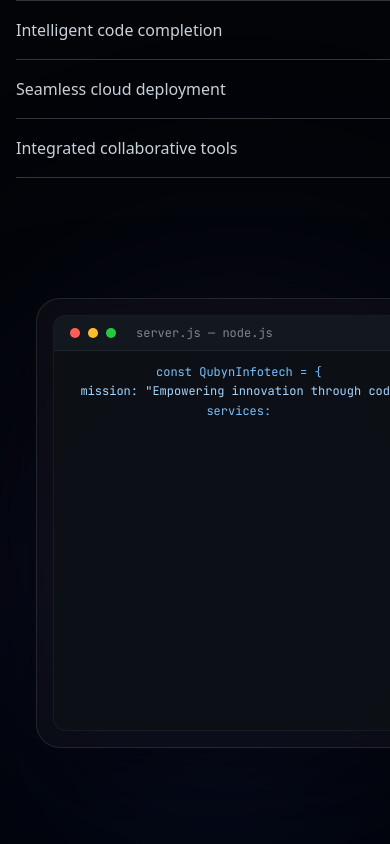
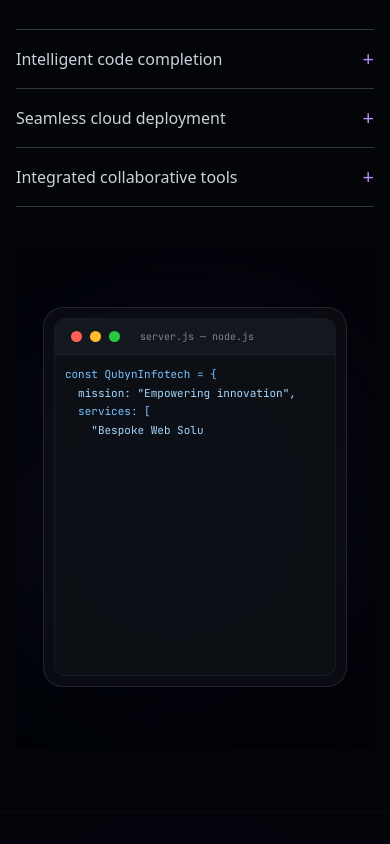
Before and after one commit to shaanid/qubyn-infotech, a Nuxt app: page / in a window 390 px wide. Shown: the part 2640-3484 px from the top of the page. Built offline with nearby package versions, Linux system fonts and the light colour scheme.

Commit message:
feat: responsive design

```diff
--- a/app/components/Navbar.vue
+++ b/app/components/Navbar.vue
@@ -97,18 +97,18 @@
       >
         <nav class="max-w-7xl mx-auto px-4 sm:px-6 py-6 flex flex-col gap-4">
           <NuxtLink
+            to="/#home"
+            @click="mobileMenuOpen = false"
+            class="text-gray-300 hover:text-white transition-colors duration-200 py-3 px-4 rounded-lg hover:bg-purple-600/10"
+          >
+            Home
+          </NuxtLink>
+          <NuxtLink
             to="/services"
             @click="mobileMenuOpen = false"
             class="text-gray-300 hover:text-white transition-colors duration-200 py-3 px-4 rounded-lg hover:bg-purple-600/10"
           >
             Services
-          </NuxtLink>
-          <NuxtLink
-            to="/#solutions"
-            @click="mobileMenuOpen = false"
-            class="text-gray-300 hover:text-white transition-colors duration-200 py-3 px-4 rounded-lg hover:bg-purple-600/10"
-          >
-            Solutions
           </NuxtLink>
           <NuxtLink
             to="/about"
--- a/app/components/Terminal.vue
+++ b/app/components/Terminal.vue
@@ -3,18 +3,14 @@
 
 const codeLines = [
   { text: "const QubynInfotech = {", color: "#79c0ff" },
-  {
-    text: '  mission: "Empowering innovation through code",',
-    color: "#a5d6ff",
-  },
+  { text: '  mission: "Empowering innovation",', color: "#a5d6ff" },
   { text: "  services: [", color: "#79c0ff" },
   { text: '    "Bespoke Web Solutions",', color: "#a5d6ff" },
   { text: '    "AI & Cloud Engineering",', color: "#a5d6ff" },
   { text: '    "Digital Transformation"', color: "#a5d6ff" },
   { text: "  ],", color: "#79c0ff" },
-  { text: '  focus: "Visual Excellence & Scalability",', color: "#a5d6ff" },
-  { text: '  approach: "User-centric design systems",', color: "#a5d6ff" },
-  { text: '  results: "High-performance digital products"', color: "#a5d6ff" },
+  { text: '  focus: "Scalability",', color: "#a5d6ff" },
+  { text: '  approach: "User-centric",', color: "#a5d6ff" },
   { text: "};", color: "#79c0ff" },
   { text: "", color: "" },
   { text: 'Qubyn.build({ dream: "Your Future" });', color: "#d2a8ff" },
@@ -36,11 +32,11 @@
       displayedLines.value[currentLineIndex.value].text +=
         currentLine.text[currentCharIndex.value];
       currentCharIndex.value++;
-      setTimeout(typeCode, 30 + Math.random() * 50);
+      setTimeout(typeCode, 30 + Math.random() * 40);
     } else {
       currentLineIndex.value++;
       currentCharIndex.value = 0;
-      setTimeout(typeCode, 200);
+      setTimeout(typeCode, 150);
     }
   }
 };
@@ -68,7 +64,7 @@
 
         <div class="code-editor">
           <div class="line-numbers">
-            <div v-for="n in 13" :key="n" class="ln">{{ n }}</div>
+            <div v-for="n in 12" :key="n" class="ln">{{ n }}</div>
           </div>
           <div class="code-content">
             <div
@@ -77,10 +73,10 @@
               class="code-line"
             >
               <span :style="{ color: line.color }">{{ line.text }}</span>
-              <span v-if="index === currentLineIndex" class="cursor">|</span>
+              <span v-if="index === currentLineIndex" class="cursor"></span>
             </div>
             <div v-if="currentLineIndex >= codeLines.length" class="code-line">
-              <span class="cursor">|</span>
+              <span class="cursor"></span>
             </div>
           </div>
         </div>
@@ -97,18 +93,21 @@
   display: flex;
   justify-content: center;
   align-items: center;
-  padding: 80px 20px;
+  padding: 60px 20px;
   width: 100%;
+  min-height: 500px;
+  overflow: hidden;
 }
 
+/* Background Gradients */
 .glow-outer {
   position: absolute;
-  width: 800px;
-  height: 800px;
+  width: 100%;
+  max-width: 800px;
+  height: 600px;
   background: radial-gradient(
     circle at center,
-    rgba(139, 92, 246, 0.2) 0%,
-    rgba(37, 38, 94, 0.1) 40%,
+    rgba(139, 92, 246, 0.15) 0%,
     transparent 70%
   );
   filter: blur(80px);
@@ -120,83 +119,37 @@
 
 .glow-secondary {
   position: absolute;
-  width: 600px;
-  height: 600px;
+  width: 400px;
+  height: 400px;
   background: radial-gradient(
     circle at center,
-    rgba(29, 78, 216, 0.15) 0%,
+    rgba(29, 78, 216, 0.1) 0%,
     transparent 60%
   );
   filter: blur(100px);
   z-index: 0;
-  top: 30%;
-  right: -10%;
+  top: 20%;
+  right: 10%;
 }
 
-/* Glass Background Panel */
+/* Responsive Glass Panel */
 .workflow-panel {
   position: relative;
   z-index: 1;
   width: 100%;
-  max-width: 600px;
-  height: 450px;
+  max-width: 650px; /* Fixed feel on desktop */
+  min-height: 420px;
   display: flex;
   flex-direction: column;
   background: rgba(15, 15, 20, 0.7);
   backdrop-filter: blur(30px) saturate(160%);
   -webkit-backdrop-filter: blur(30px) saturate(160%);
-  border-radius: 24px;
-  padding: 20px;
+  border-radius: 20px;
+  padding: 15px;
   border: 1px solid rgba(255, 255, 255, 0.1);
   box-shadow: 0 40px 100px rgba(0, 0, 0, 0.5);
 }
 
-/* Bot Identity Styling */
-.bot-header {
-  margin-bottom: 24px;
-  font-family: "Inter", sans-serif;
-}
-
-.bot-identity {
-  display: flex;
-  align-items: center;
-  gap: 10px;
-  margin-bottom: 10px;
-}
-
-.bot-icon {
-  background: #312e81;
-  width: 32px;
-  height: 32px;
-  display: flex;
-  align-items: center;
-  justify-content: center;
-  border-radius: 8px;
-}
-
-.bot-name {
-  color: #fff;
-  font-weight: 500;
-  font-size: 15px;
-}
-
-.bot-tag {
-  background: rgba(255, 255, 255, 0.1);
-  font-size: 11px;
-  padding: 2px 6px;
-  border-radius: 4px;
-  color: #a1a1aa;
-  margin-left: 6px;
-  border: 1px solid rgba(255, 255, 255, 0.05);
-}
-
-.bot-desc {
-  color: #9494a3;
-  font-size: 14px;
-  line-height: 1.6;
-}
-
-/* Your Original Editor Design */
 .editor-container {
   background: rgba(13, 17, 23, 0.9);
   border-radius: 12px;
@@ -210,7 +163,7 @@
 .panel-header {
   display: flex;
   align-items: center;
-  padding: 8px 16px;
+  padding: 10px 16px;
   background: rgba(30, 36, 47, 0.4);
   border-bottom: 1px solid rgba(255, 255, 255, 0.05);
 }
@@ -219,20 +172,16 @@
   display: flex;
   gap: 8px;
 }
+
 .dot {
-  width: 10px;
-  height: 10px;
+  width: 11px;
+  height: 11px;
   border-radius: 50%;
 }
-.red {
-  background: #ff5f56;
-}
-.yellow {
-  background: #ffbd2e;
-}
-.green {
-  background: #27c93f;
-}
+
+.red { background: #ff5f56; }
+.yellow { background: #ffbd2e; }
+.green { background: #27c93f; }
 
 .file-name {
   margin-left: 20px;
@@ -243,12 +192,11 @@
 
 .code-editor {
   display: flex;
-  padding: 12px;
+  padding: 16px;
   font-family: "JetBrains Mono", monospace;
   font-size: 14px;
-  line-height: 1.6;
+  line-height: 1.7;
   flex: 1;
-  overflow-y: auto;
 }
 
 .line-numbers {
@@ -260,30 +208,53 @@
 
 .code-content {
   flex: 1;
+  overflow-x: auto; /* Handles long lines on small screens */
 }
+
 .code-line {
   white-space: pre;
+  color: #e6edf3;
+  display: flex;
+  align-items: center;
 }
+
 .cursor {
-  color: #bc8cff;
+  display: inline-block;
+  width: 8px;
+  height: 15px;
+  background: #bc8cff;
+  margin-left: 4px;
   animation: blink 1s step-end infinite;
 }
 
 @keyframes blink {
-  50% {
-    opacity: 0;
+  50% { opacity: 0; }
+}
+
+/* Responsive Breakpoints */
+@media (max-width: 768px) {
+  .workflow-panel {
+    max-width: 90%;
+    min-height: 380px;
   }
 }
 
-@media (max-width: 600px) {
+@media (max-width: 480px) {
+  .workflow-wrapper {
+    padding: 30px 10px;
+  }
   .workflow-panel {
-    padding: 16px;
+    padding: 10px;
+  }
+  .code-editor {
+    font-size: 11px;
+    padding: 10px;
   }
   .line-numbers {
-    display: none;
+    display: none; /* Hide line numbers on very small screens for space */
   }
-  .code-editor {
-    font-size: 12px;
+  .file-name {
+    font-size: 10px;
   }
 }
 </style>
```
